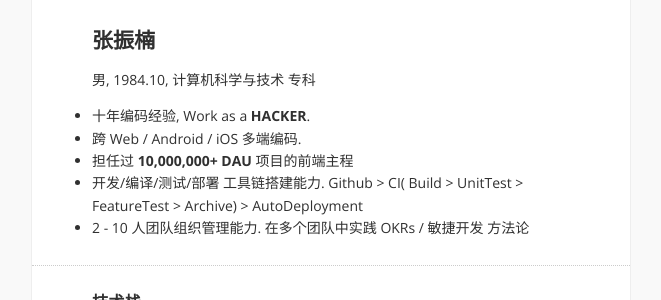
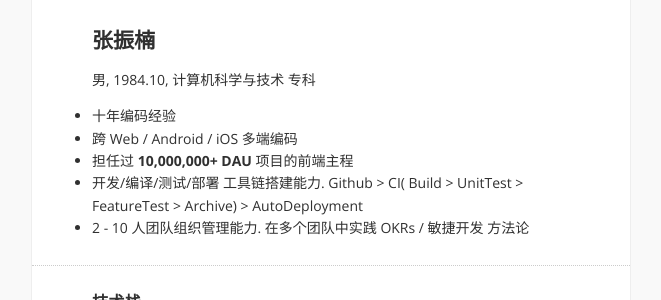
Before and after one commit to larryonline/larryonline.github.io, a Jekyll site: the page built from about.md, in a window 1280 px wide and 900 px high. Shown: the part 347-647 px from the top of the window, without its empty margins (309-970 px from the left). Built offline with Jekyll 4.4.1, drawn with Linux system fonts in a browser that asks for light colours; Markdown is read by kramdown in place of the engine named in the settings.

Commit message:
更新简历

```diff
--- a/about.md
+++ b/about.md
@@ -6,8 +6,8 @@ title: About
 ## 张振楠  ##
 男, 1984.10, 计算机科学与技术 专科
 
-- 十年编码经验, Work as a **HACKER**.
-- 跨 Web / Android / iOS 多端编码.
+- 十年编码经验
+- 跨 Web / Android / iOS 多端编码
 - 担任过 **10,000,000+ DAU** 项目的前端主程
 - 开发/编译/测试/部署 工具链搭建能力. Github > CI( Build > UnitTest > FeatureTest > Archive) > AutoDeployment
 - 2 - 10 人团队组织管理能力. 在多个团队中实践 OKRs / 敏捷开发 方法论
```
